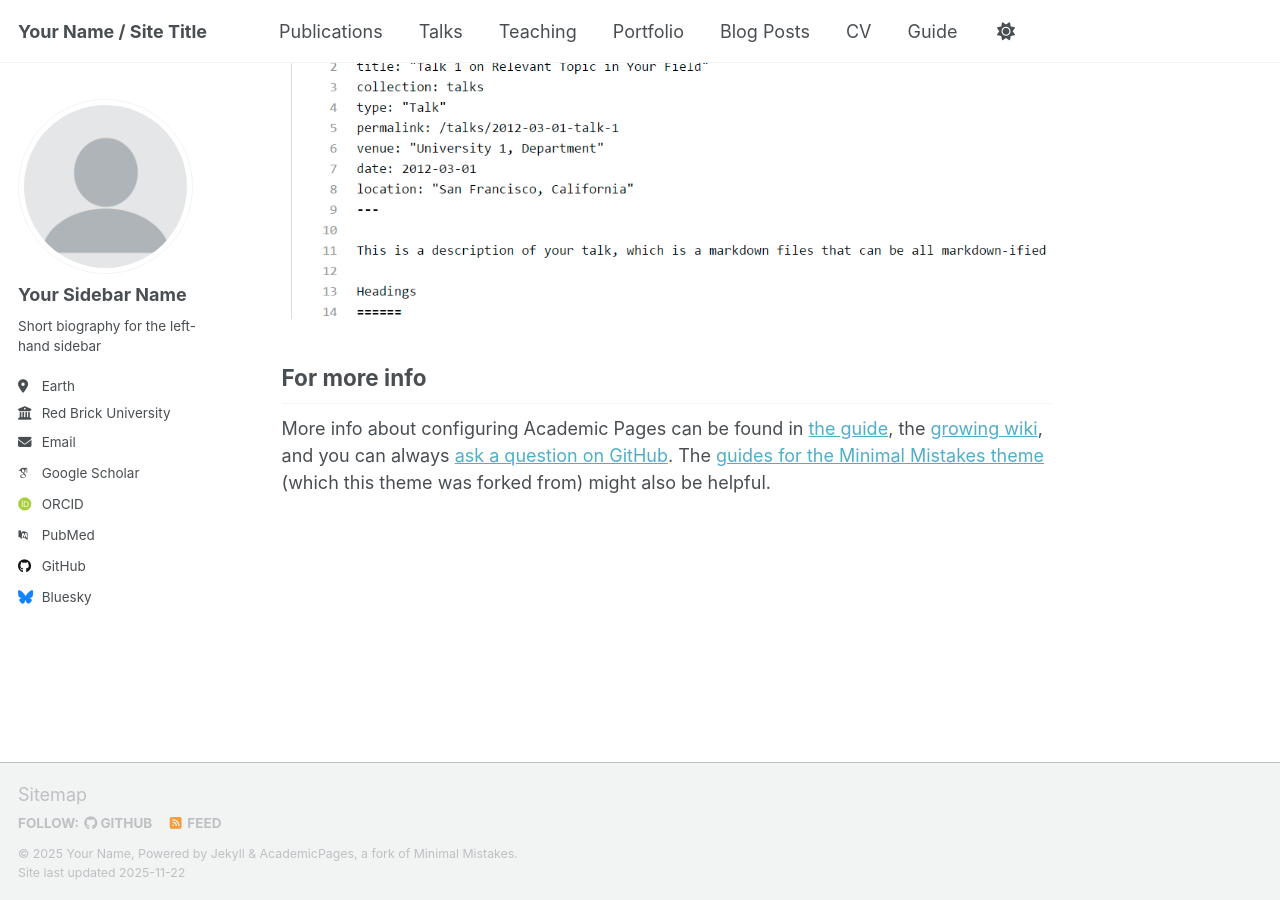
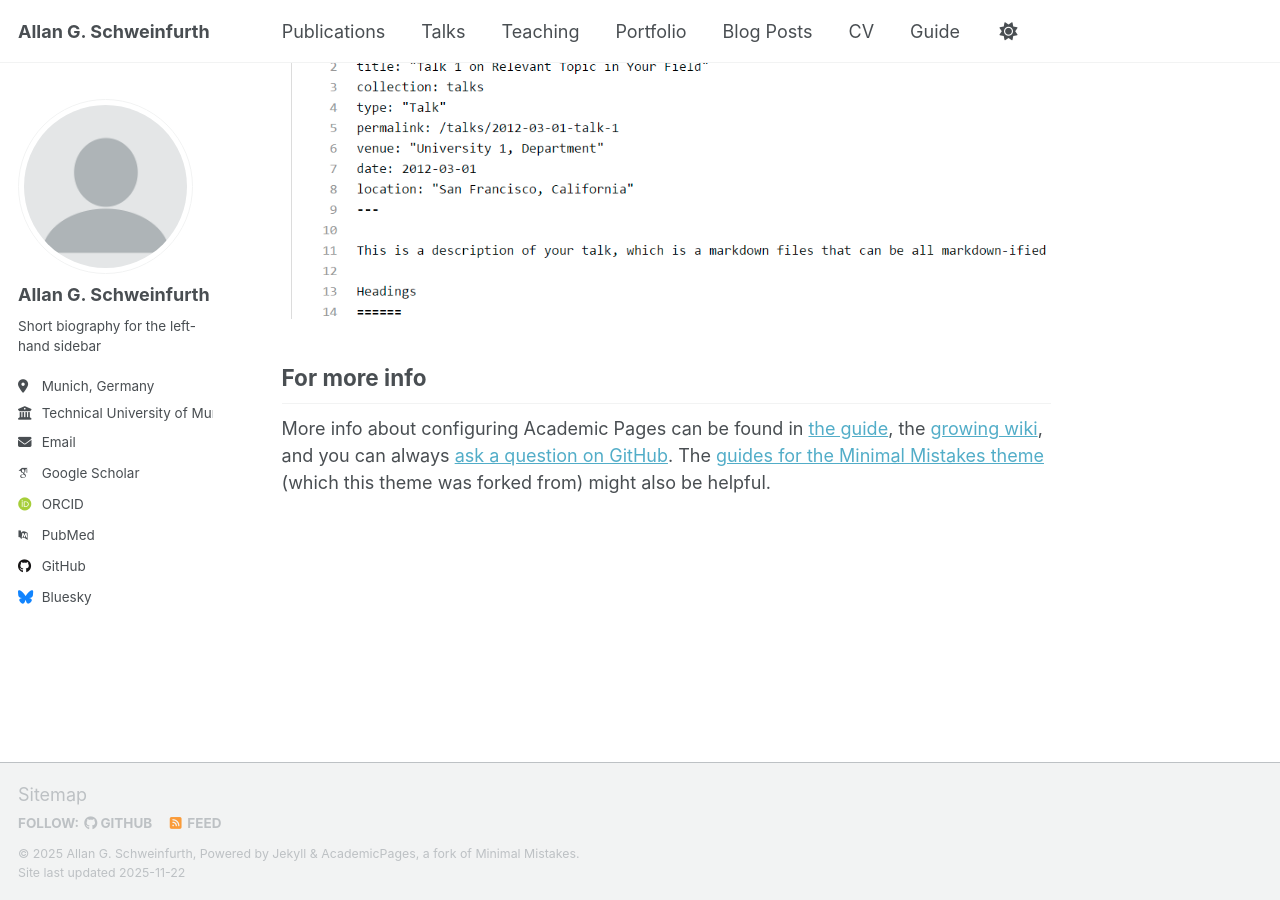
Before and after one commit to allangabrielsch/allangabrielsch.github.io, a Jekyll site: the page built from _pages/about.md, in a window 1280 px wide and 900 px high, scrolled down 2880 px. Built offline with Jekyll 4.4.1, drawn with Linux system fonts in a browser that asks for light colours; some web fonts are replaced; a script that is not in the unit is left out.

Commit message:
Update personal details in _config.yml
Updated personal information including title, name, description, URL, location, employer, and email.

```diff
--- a/_config.yml
+++ b/_config.yml
@@ -9,14 +9,14 @@
 # Basic Site Settings
 locale                   : "en-US"
 site_theme               : "default" # Currently available options are "default", "air"
-title                    : "Your Name / Site Title"
+title                    : "Allan G. Schweinfurth"
 title_separator          : "-"
-name                     : &name "Your Name"
-description              : &description "Your Name's academic portfolio"   # Update this with a general description of your site, this is the default if not overridden by a page
-url                      : https://academicpages.github.io # The base hostname & protocol for your site e.g. "https://[your GitHub username].github.io",
+name                     : &name "Allan G. Schweinfurth"
+description              : &description "Astrophysicist"   # Update this with a general description of your site, this is the default if not overridden by a page
+url                      : https://allangabrielsch.github.io # The base hostname & protocol for your site e.g. "https://[your GitHub username].github.io",
                                                            # or if you already have some other page hosted on Github then use "https://[your GitHub username].github.io/[Your Repo Name]"
 baseurl                  : "" # the subpath of your site, e.g. "/blog"
-repository               : "academicpages/academicpages.github.io"
+repository               : "allangabrielsch/allangabrielsch.github.io"
 
 # Site Author - The following control what appear as part of the author content on the side bar.
 #               If a field is blank the icon and link will not appear, otherwise it will be shown.
@@ -24,13 +24,13 @@ repository               : "academicpages/academicpages.github.io"
 author:
   # Biographic information
   avatar           : "profile.png"
-  name             : "Your Sidebar Name"
+  name             : "Allan G. Schweinfurth"
   pronouns         : # example: "she/her"
   bio              : "Short biography for the left-hand sidebar"
-  location         : "Earth"
-  employer         : "Red Brick University"
+  location         : "Munich, Germany"
+  employer         : "Technical University of Munich / Max Planck Instute for Astrophysics"
   uri              : # URL
-  email            : "none@example.org"
+  email            : "allansch@mpa-garching.mpg.de"
 
   # Academic websites
   academia         : # URL
```
